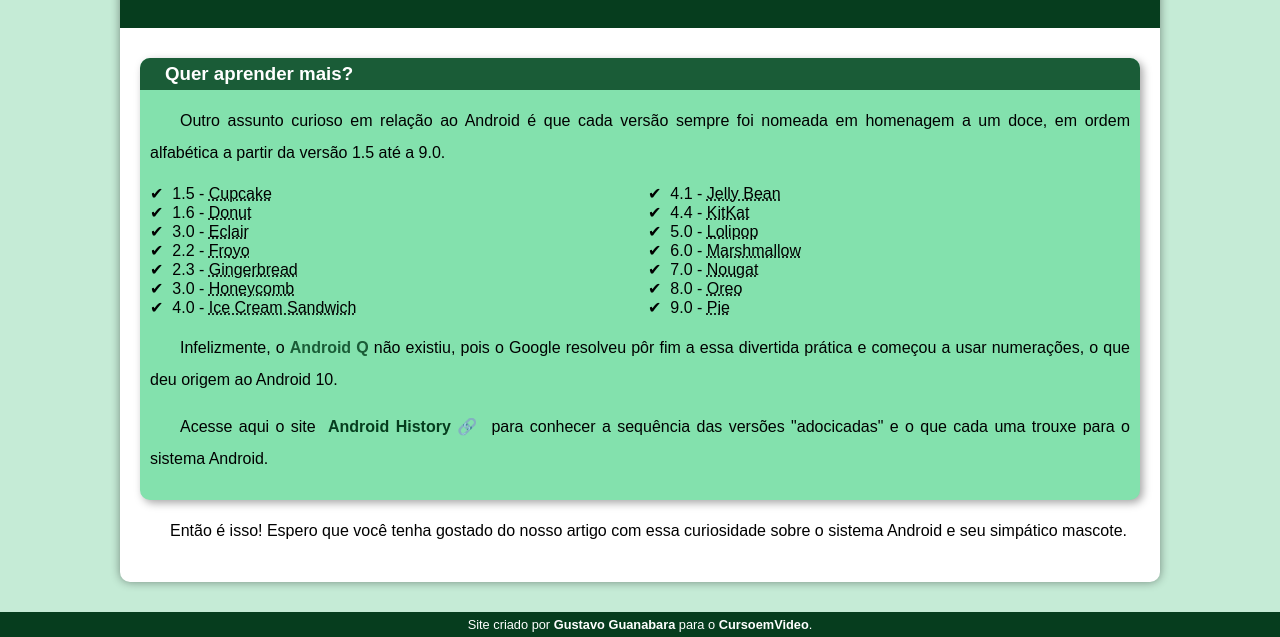
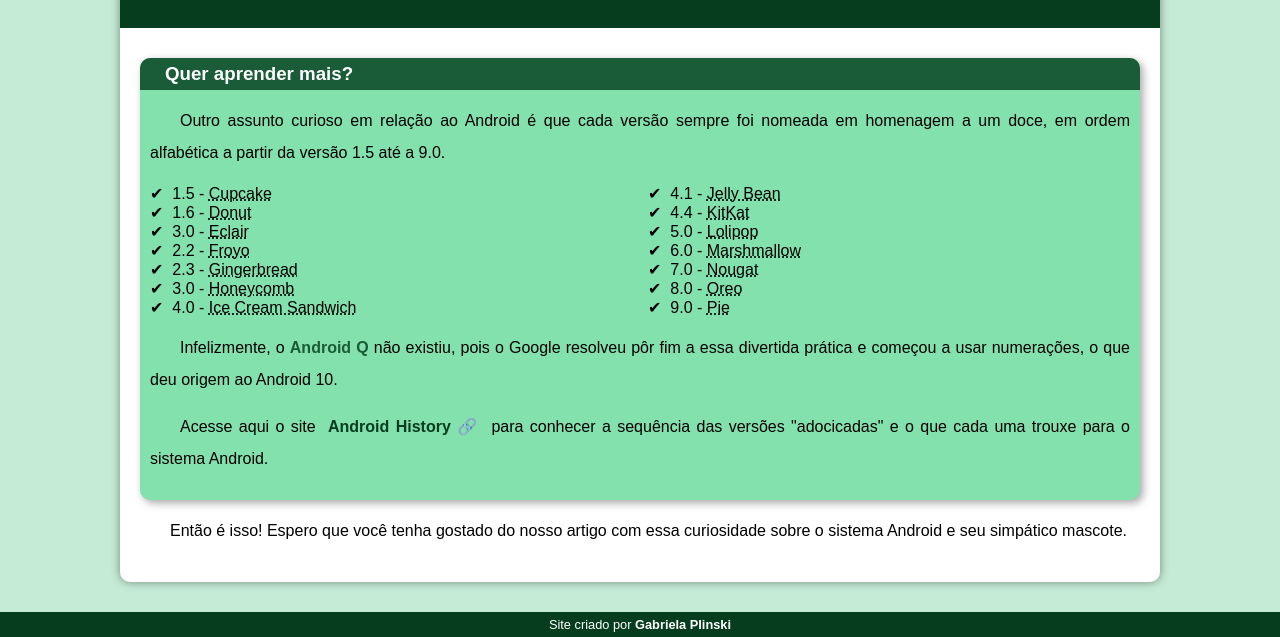
Before and after one commit to gabrielaplinski/projeto-android, a plain HTML site: page index.html in a window 1280 px wide. Shown: the part 2416-3053 px from the top of the page. Drawn offline with Linux system fonts and the light colour scheme.

Commit message:
Update index.html

```diff
--- a/index.html
+++ b/index.html
@@ -80,7 +80,7 @@
         </article>
     </main>
     <footer>
-        <p>Site criado por <a href="https://gustavoguanabara.github.io/" target="_blank">Gustavo Guanabara</a> para o <a href="https://www.youtube.com/cursoemvideo" target="_blank">CursoemVideo</a>.</p>
+        <p>Site criado por <a href="https://gabrielaplinski.github.io/" target="_blank">Gabriela Plinski</a></p>
     </footer>
 </body>
 </html>
```
